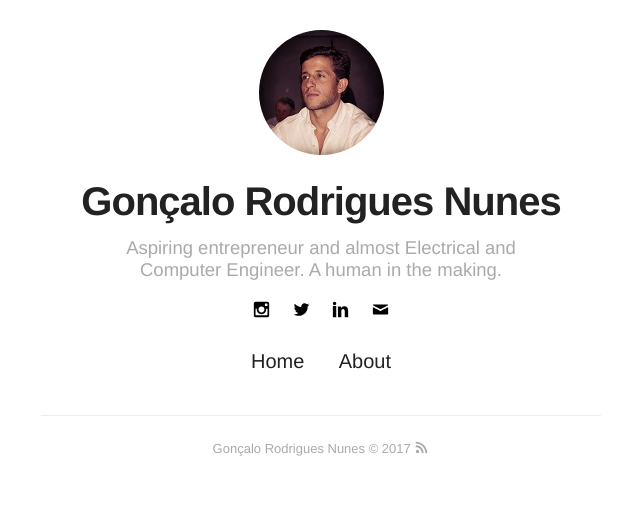
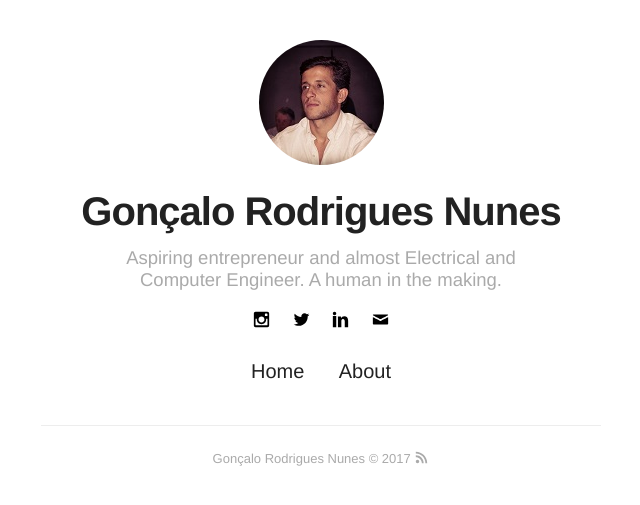
Before and after one commit to Gorbyy/gorbyy.github.io, a Jekyll site: the page built from index.html, in a window 1280 px wide. Shown: the top 505 px of the page, without its empty margins (319-959 px from the left). Built offline with Jekyll 4.4.1, drawn with Linux system fonts in a browser that asks for light colours; the list of posts is cut into pages by our own code.

Commit message:
More margin to the top

```diff
--- a/_sass/pages/page.sass
+++ b/_sass/pages/page.sass
@@ -1,5 +1,5 @@
 .page
-    margin-top: 30px
+    margin-top: 40px
 
     > h1
         text-align: center
```
